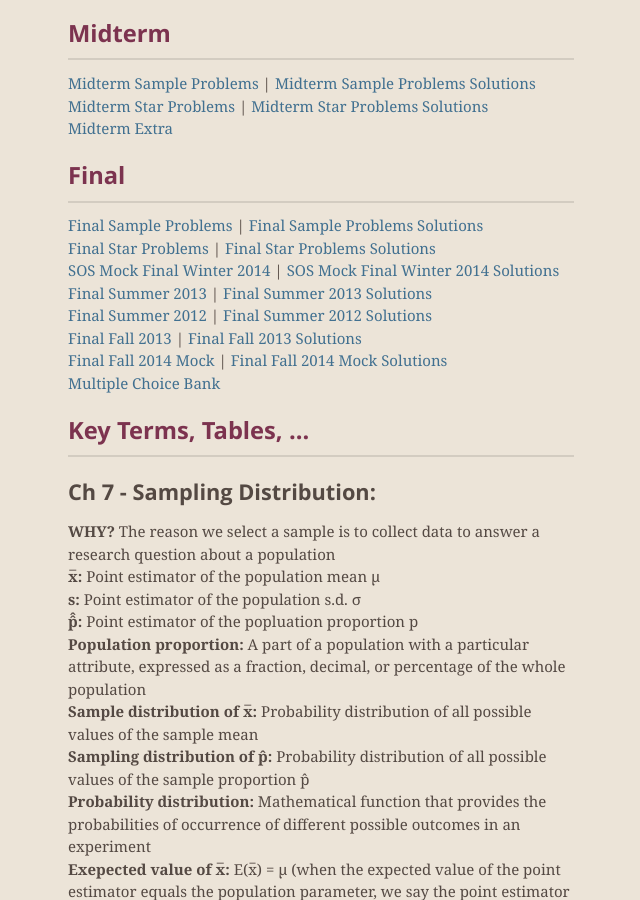
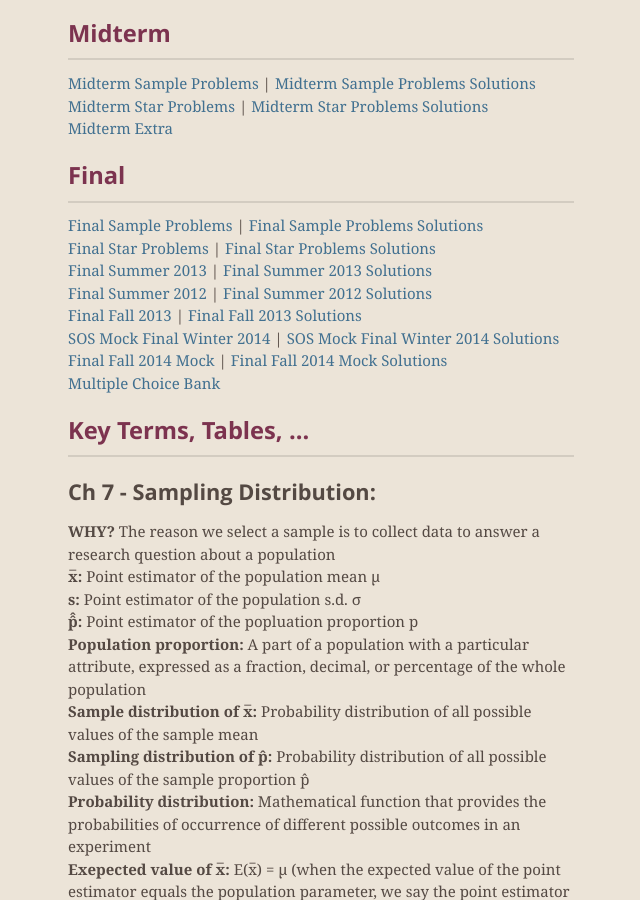
Before and after one commit to kishan-patel/kishan-patel.github.io, a Jekyll site: the page built from _posts/2018-03-06-comm-215.md, in a window 1280 px wide and 900 px high, scrolled down 1439 px. Shown: the whole window, without its empty margins (319-959 px from the left). Built offline with Jekyll 4.4.1, drawn with Linux system fonts in a browser that asks for light colours; nearby versions of some CDN libraries; part of the change alters nothing that is shown.

```diff
--- a/_posts/2018-03-06-comm-215.md
+++ b/_posts/2018-03-06-comm-215.md
@@ -127,17 +127,17 @@ Ch 14 - Multiple Regression Analysis and Model Building:
 [Final Sample Problems Solutions]({{site.url}}/assets/pdf/comm-215/final/final-sample-problems-solutions.pdf)
 [Final Star Problems]({{site.url}}/assets/pdf/comm-215/final/final-star-problems.pdf) |
 [Final Star Problems Solutions]({{site.url}}/assets/pdf/comm-215/final/final-star-problems-solutions.pdf)
-[SOS Mock Final Winter 2014]({{site.url}}/assets/pdf/comm-215/final/sos-mock-final-winter-2014.pdf) |
-[SOS Mock Final Winter 2014 Solutions]({{site.url}}/assets/pdf/comm-215/final/sos-mock-final-winter-2014-solutions.pdf)
 [Final Summer 2013]({{site.url}}/assets/pdf/comm-215/final/final-summer-2013.pdf) |
 [Final Summer 2013 Solutions]({{site.url}}/assets/pdf/comm-215/final/mock-final-long-answers.pdf)
 [Final Summer 2012]({{site.url}}/assets/pdf/comm-215/final/final-summer-2012-questions.pdf) |
 [Final Summer 2012 Solutions]({{site.url}}/assets/pdf/comm-215/final/final-summer-2012-solutions.pdf)
 [Final Fall 2013]({{site.url}}/assets/pdf/comm-215/final/final-fall-2014-problems.pdf) |
 [Final Fall 2013 Solutions]({{site.url}}/assets/pdf/comm-215/final/final-fall-2014-solutions.pdf)
+[SOS Mock Final Winter 2014]({{site.url}}/assets/pdf/comm-215/final/sos-mock-final-winter-2014.pdf) |
+[SOS Mock Final Winter 2014 Solutions]({{site.url}}/assets/pdf/comm-215/final/sos-mock-final-winter-2014-solutions.pdf)
 [Final Fall 2014 Mock]({{site.url}}/assets/pdf/comm-215/final/final-fall-2014.docx) |
 [Final Fall 2014 Mock Solutions]({{site.url}}/assets/pdf/comm-215/final/final-fall-2014-solutions.pdf)
-[Multiple Choice Bank]({{site.url}}/assets/pdf/comm-215/final/multiple-choice-question-bank.pdf)
+[Multiple Choice Bank]({{site.url}}/assets/pdf/comm-215/final/all-mcs.pdf)
 
 
 
```
Also changed, not shown: 1 other file.
